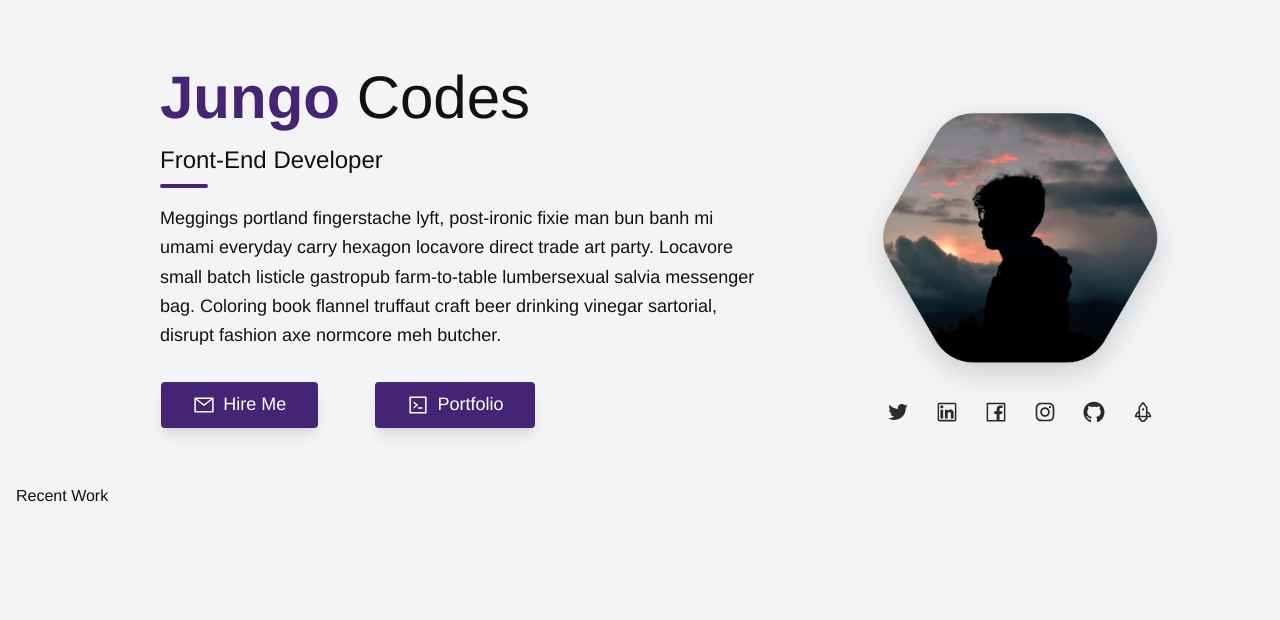
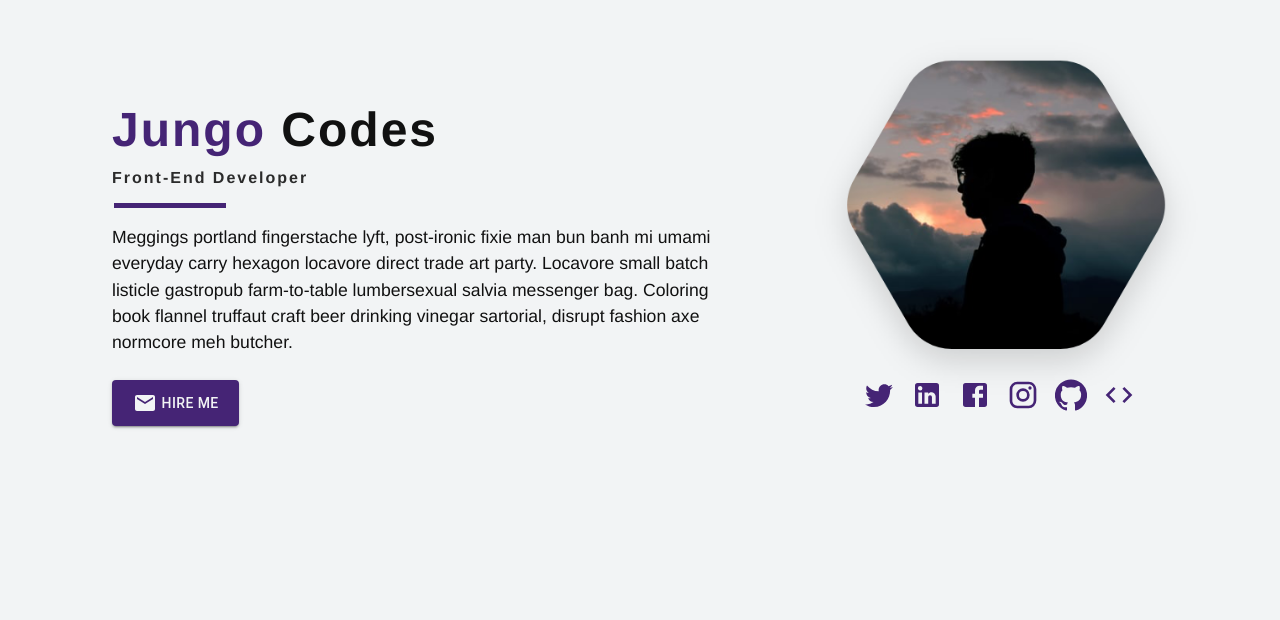
Before and after one commit to jungocodes/portfolio, a Gatsby site: page / in a window 1280 px wide. Shown: the part 180-800 px from the top of the page. Built offline with nearby package versions, Linux system fonts and the light colour scheme; Gatsby itself is replaced by a stand-in of ours.

Commit message:
updated css from tailwind to vanilla css

```diff
--- a/package.json
+++ b/package.json
@@ -5,6 +5,8 @@
   "version": "0.1.0",
   "author": "Kyle Mathews <mathews.kyle@gmail.com>",
   "dependencies": {
+    "@material-ui/core": "^4.11.4",
+    "@material-ui/icons": "^4.11.2",
     "gatsby": "^3.3.1",
     "gatsby-plugin-gatsby-cloud": "^2.2.0",
     "gatsby-plugin-image": "^1.2.1",
@@ -19,15 +21,13 @@
     "react": "^17.0.1",
     "react-dom": "^17.0.1",
     "react-helmet": "^6.1.0",
-    "react-icons": "^4.2.0",
     "smooth-scroller": "^2.2.1"
   },
   "devDependencies": {
     "autoprefixer": "^10.2.5",
     "gatsby-plugin-postcss": "^4.3.0",
     "postcss": "^8.2.12",
-    "prettier": "2.2.1",
-    "tailwindcss": "^2.1.2"
+    "prettier": "2.2.1"
   },
   "keywords": [
     "gatsby"
--- a/postcss.config.js
+++ /dev/null
@@ -1,6 +0,0 @@
-module.exports = {
-  plugins: {
-    tailwindcss: {},
-    autoprefixer: {},
-  },
-}
--- a/src/components/profile.js
+++ b/src/components/profile.js
@@ -1,16 +1,18 @@
 import * as React from "react"
 import { useStaticQuery, graphql, Link } from "gatsby"
 import { GatsbyImage } from "gatsby-plugin-image"
-import {
-  AiOutlineTwitter,
-  AiOutlineGithub,
-  AiOutlineFacebook,
-  AiOutlineInstagram,
-  AiOutlineLinkedin,
-  AiOutlineRocket,
-  AiOutlineMail,
-  AiOutlineCode
-} from "react-icons/ai"
+
+import Button from '@material-ui/core/Button';
+
+import TwitterIcon from "@material-ui/icons/Twitter"
+import FacebookIcon from "@material-ui/icons/Facebook"
+import InstagramIcon from "@material-ui/icons/Instagram"
+import LinkedInIcon from "@material-ui/icons/LinkedIn"
+import GitHubIcon from "@material-ui/icons/GitHub"
+import CodeIcon from "@material-ui/icons/Code"
+import MailIcon from "@material-ui/icons/Mail"
+
+import "../styles/main.css"
 
 const Profile = () => {
   const data = useStaticQuery(graphql`
@@ -23,97 +25,97 @@
     }
   `)
   return (
+    <div className="profile__container">
 
-        <div className="max-w-full px-4 flex-col flex mt-10 lg:flex-row lg:justify-evenly xl:max-w-6xl xl:mx-auto">
-          <div className="text-center mt-4 lg:mt-36 lg:w-4/6 lg:text-left lg:mx-20 2xl:justify-evenly">
-            <h1 className=" text-3xl mb-4 lg:mb-0 lg:mt-16 lg:pb-4 lg:text-6xl">
-              <span className="font-bold focused-title ">Jungo</span> Codes
+<div className="profile">
+      <div className="profile__content">
+        <h1 className="profile__title">
+          <span>Jungo</span> Codes
         </h1>
-            <h4 className='mb-4 lg:mb-0 lg:text-2xl'>Front-End Developer</h4>
-            <div className="w-12 h-1   divider mx-auto rounded mt-2 mb-4 lg:mx-0"></div>
-            <p className="leading-relaxed text-lg mb-8 sm:mb-12 sm:px-10  lg:px-0">
-              Meggings portland fingerstache lyft, post-ironic fixie man bun
-              banh mi umami everyday carry hexagon locavore direct trade art
-              party. Locavore small batch listicle gastropub farm-to-table
-              lumbersexual salvia messenger bag. Coloring book flannel truffaut
-              craft beer drinking vinegar sartorial, disrupt fashion axe
-              normcore meh butcher.
+        <h4 className="profile__desc">Front-End Developer</h4>
+        <div className="divider"></div>
+        <p className="profile__about">
+          Meggings portland fingerstache lyft, post-ironic fixie man bun banh mi
+          umami everyday carry hexagon locavore direct trade art party. Locavore
+          small batch listicle gastropub farm-to-table lumbersexual salvia
+          messenger bag. Coloring book flannel truffaut craft beer drinking
+          vinegar sartorial, disrupt fashion axe normcore meh butcher.
         </p>
 
-            <div className='flex justify-evenly mx-auto relative bottom-8 sm:bottom-4 lg:right-28 lg:px-14'>
-            <button className="flex  jusify-evenly flex-shrink-1 text-white border-0 py-2 px-2 focus:outline-none rounded text-lg mt-10 shadow-lg sm:mt-0  lg:px-8" >
-            <AiOutlineMail className='text-3xl pr-2' /> Hire Me
-            </button>
+        <div className="profile__btns">
+        <Button variant="contained" className='profile__btn'>
+        <MailIcon /> Hire Me
+        </Button>
 
-            <button className="flex  jusify-evenly shadow-lg flex-shrink-1 text-white border-0 py-2 px-2 focus:outline-none rounded text-lg mt-10 sm:mt-0 lg:px-8" >
-            <AiOutlineCode className='text-3xl pr-2' /> Portfolio
-            </button>
 
         </div>
       </div>
+
+    </div>
       {/* Profile Image */}
-          <div className="order-first mx-auto mt-6 lg:order-last lg:-mx-2 lg:relative lg:flex lg:flex-col justify-center lg:w-5/12  lg:top-24 2xl:top-14">
-            <GatsbyImage image={data.Profile.childImageSharp.gatsbyImageData} />
+      <div className="profile__image">
+        <GatsbyImage image={data.Profile.childImageSharp.gatsbyImageData} className='img' />
         {/* Social Media Profiles */}
-            <div className="social-profiles text-2xl flex justify-evenly items-center relative bottom-4 lg:mx-10 2xl:text-3xl">
+        <div className="social__profiles">
           <Link
             to="http://twitter.com/"
             target="_blank"
             alt="Twitter Profile"
             title="Twitter"
-                className="social-icons mr-3"
+            className="social-icons"
           >
-                <AiOutlineTwitter />
+            <TwitterIcon />
           </Link>{" "}
           {/* End of Twitter */}
           <Link
             to="http://linkedin.com/"
             target="_blank"
             title="Linkedin"
-                className="social-icons mr-3"
+            className="social-icons"
           >
-                <AiOutlineLinkedin />
+            <LinkedInIcon />
           </Link>{" "}
           {/* End of Linkedin */}
           <Link
             to="http://facebook.com/"
             target="_blank"
             title="Facebook"
-                className="social-icons mr-3"
+            className="social-icons"
           >
-                <AiOutlineFacebook />
+            <FacebookIcon />
           </Link>{" "}
           {/* End of Facebook */}
           <Link
             to="http://instagram.com/"
             target="_blank"
             title="Instagram"
-                className="social-icons mr-3"
+            className="social-icons"
           >
-                <AiOutlineInstagram />
+            <InstagramIcon />
           </Link>{" "}
           {/* End of Instagram */}
           <Link
             to="http://github.com/"
             target="_blank"
             title="Github"
-                className="social-icons mr-3"
+            className="social-icons"
           >
-                <AiOutlineGithub />
+            <GitHubIcon />
           </Link>{" "}
           {/* End of Github */}
           <Link
             to="http://semicolon.dev/"
             target="_blank"
             title="Semicolon"
-                className="social-icons mr-0"
+            className="social-icons "
           >
-                <AiOutlineRocket />
+            <CodeIcon />
           </Link>{" "}
           {/* End of Semicolon */}
         </div>
       </div>
     </div>
+
   )
 }
 
--- a/src/pages/index.js
+++ b/src/pages/index.js
@@ -6,7 +6,7 @@
 import Portfolio from '../components/portfolio'
 
 const IndexPage = () => (
- <div>
+ <div className='wrapper'>
    <Profile />
    <Portfolio />
  </div>
--- a/src/styles/global.css
+++ b/src/styles/global.css
@@ -6,20 +6,29 @@
 
     /* Font */
     --font: 'Helvetica Neue', -apple-system, BlinkMacSystemFont, 'Segoe UI', Roboto, Oxygen, Ubuntu, Cantarell, 'Open Sans', 'Helvetica Neue', sans-serif;
+
+    /* @media (min-width: 640px) { ... }
+
+
+     @media (min-width: 768px) { ... }
+
+
+      @media (min-width: 1024px) { ... }
+
+      @media (min-width: 1280px) { ... }
+       @media (min-width: 1536px) { ... } */
   }
 
-@tailwind base;
-@tailwind components;
-@tailwind utilities;
-
+*,
+*::before,
+*::after {
+  margin: 0;
+  padding: 0;
+  box-sizing: border-box;
+}
 body{
     font-family: var(--font);
     background-color: var(--accent-two);
     color: var(--primary-color);
+    line-height: 1.5;
 }
-button {
-  background-color: var(--secondary-color);
-}
-button:hover {
-  background-color: var(--accent-one);
-}
--- a/src/styles/main.css
+++ b/src/styles/main.css
@@ -1,12 +1,219 @@
-.focused-title {
-    color: var(--secondary-color)
+:root {
+  --primary-color: #111111;
+  --secondary-color: #452475;
+  --accent-one: #2b2b2b;
+  --accent-two: #f2f4f5;
+
+  /* Font */
+  --font: 'Helvetica Neue', -apple-system, BlinkMacSystemFont, 'Segoe UI', Roboto, Oxygen, Ubuntu, Cantarell, 'Open Sans', 'Helvetica Neue', sans-serif;
+
+  /* @media (min-width: 640px) { ... }
+
+
+   @media (min-width: 768px) { ... }
+
+
+    @media (min-width: 1024px) { ... }
+
+    @media (min-width: 1280px) { ... }
+     @media (min-width: 1536px) { ... } */
+}
+.wrapper {
+  display: flex;
+  flex-direction: column;
+  justify-content: center;
+  align-items: center;
+     margin: 3rem auto;
+    padding: 0 2rem;
+}
+
+/* Profile Content Section */
+.profile__container {
+  display: flex;
+  flex-direction: column-reverse;
+  height: 100vh;
+  position: relative;
+  top: 5rem;
+  margin-bottom: 10rem;
+}
+.profile__title {
+  font-size: 3rem;
+  letter-spacing: 2px;
+  text-align: center;
+}
+.profile__title > span {
+  color: var(--secondary-color);
+}
+.profile__desc {
+  color: var(--accent-one);
+  letter-spacing: 2px;
+  text-align: center;
+  font-size: 1rem;
+}
+.divider {
+  border-bottom: 5px solid var(--secondary-color);
+  width: 30%;
+  margin: .8rem auto;
+}
+.profile__about {
+  text-align: center;
+  margin-bottom: 1.5rem;
+  font-size: 1.3rem;
+}
+.profile__btns {
+  display: flex;
+  justify-content: space-evenly;
+}
+.profile__btns .MuiButton-contained{
+   /* Individual Button inside of Profile About Section */
+  background-color: var(--secondary-color);
+  color: var(--accent-two);
+
+}
+.profile__btn .MuiButton-label {
+  /* Inside of Button  */
+  padding: .8rem;
+
+}
+.profile__btn .MuiSvgIcon-root {
+  font-size: 1.5rem;
+  margin-right: .3rem;
+}
+/* Profile Imaga Section */
+.social__profiles {
+  display: flex;
+  justify-content: space-evenly;
+  margin-bottom: 1rem;
+}
+.social-icons .MuiSvgIcon-root {
+  font-size: 2rem;
+  fill: var(--secondary-color);
+}
+.social-icons >.MuiSvgIcon-root:active {
+  fill: var(--accent-one) !important;
+}
+
+@media (min-width: 640px) {
+  .profile__content {
+    margin-top: -1rem;
+}
+  .profile__about {
+    margin-top: 2rem;
+}
+  .profile__image {
+    margin: 0 auto;
+}
+.social__profiles {
+  position: relative;
+  top: -2rem;
+}
+ }
+
+ @media (min-width: 768px) {
+   .divider {
+     width: 18%;
+   }
   }
-  .divider {
-    background-color: var(--secondary-color);
+
+  @media (min-width: 1024px) {
+    .wrapper {
+      width: 100%;
+      padding: 0 3rem;
+    }
+    .profile__container {
+      flex-direction: row;
+      justify-content: space-evenly;
+      min-height: 100vh;
+      justify-content: center;
+      align-items: center;
+      top: 0;
+      /* margin-right: 1rem; */
+      padding: 0 4rem;
+    }
+    .profile{
+      width: 100%;
+    }
+    .profile__title,
+    .profile__desc,
+    .profile__about {
+      text-align: left;
+    }
+    .divider {
+      position: relative;
+      right: 9rem;
+    }
+    .profile__about {
+      font-size: 1.1rem;
+      margin-top: 1rem;
+    }
+    .profile__btns {
+      justify-content: flex-start;
+    }
+    .profile__btns .MuiButton-contained:hover {
+      background-color: var(--accent-one);
+    }
+    .profile__btn .MuiButton-label {
+      padding: .3rem;
   }
-  .social-icons > svg {
-    fill: var(--accent-one);
+    .profile__image {
+      width: 100%;
+      display: flex;
+      flex-direction: column;
+      align-items: center;
+      margin-bottom: 0;
+      position: relative;
+    left: 3.5rem;
+    }
+    .social-icons {
+      margin-right: 1rem;
+    }
+    .social-icons >.MuiSvgIcon-root:hover {
+      fill: var(--accent-one) !important;
+    }
   }
-  .social-icons:hover > svg {
-    fill: var(--secondary-color);
-  }
+  @media (min-width: 1280px) {
+    .divider {
+      right: 15.8rem;
+    }
+    .profile__image {
+      width: 70%;
+      margin-bottom: 3rem;
+    }
+   }
+   @media (min-width: 1380px) {
+     .wrapper {
+      padding: 0 8rem;
+     }
+    .divider {
+      right: 15rem;
+    }
+   }
+   @media (min-width: 1536px) {
+     .wrapper {
+        padding: 0 13rem;
+     }
+    .profile__title {
+      font-size: 3.5rem;
+    }
+    .divider {
+      right: 14.6rem;
+    }
+    .profile__about {
+      font-size: 1.3rem;
+    }
+   }
+   @media (min-width: 1900px) {
+    .wrapper {
+      padding: 0 22rem;
+    }
+    .profile__title {
+      font-size: 5rem;
+    }
+    .profile__desc {
+      font-size: 1.3rem;
+    }
+    .divider {
+      right: 16rem;
+    }
+
+   }
--- a/tailwind.config.js
+++ /dev/null
@@ -1,61 +0,0 @@
-
-
-module.exports = {
-  purge: ["./src/**/*.{js,jsx,ts,tsx}"],
-  darkMode: false, // or 'media' or 'class'
-  theme: {
-    extend: {},
-
-  },
-  variants: {
-    extend: {},
-  },
-  plugins: ["gatsby-plugin-postcss"],
-}
-
-module.exports = {
-  theme: {
-    screens: {
-      'xs': '320px',
-      // => @media (min-width: 640px) { ... }
-      'sm': '640px',
-      // => @media (min-width: 640px) { ... }
-
-      'md': '768px',
-      // => @media (min-width: 768px) { ... }
-
-      'lg': '1024px',
-      // => @media (min-width: 1024px) { ... }
-
-      'xl': '1280px',
-      // => @media (min-width: 1280px) { ... }
-
-      '2xl': '1536px',
-      // => @media (min-width: 1536px) { ... }
-    },
-    letterSpacing: {
-      tightest: "-.075em",
-      tighter: "-.05em",
-      tight: "-.025em",
-      normal: "0",
-      wide: ".025em",
-      wider: ".30em",
-      widest: ".1em",
-      widest: ".60em",
-    },
-    zIndex: {
-      '0': 0,
-     '10': 10,
-     '20': 20,
-     '30': 30,
-     '40': 40,
-     '50': 50,
-     '25': 25,
-     '50': 50,
-     '75': 75,
-     '100': 100,
-     '-5': -5,
-      'auto': 'auto',
-    }
-}
-}
```
Also changed, not shown: 1 other file. Lines whose indentation alone changed are shown as unchanged.
